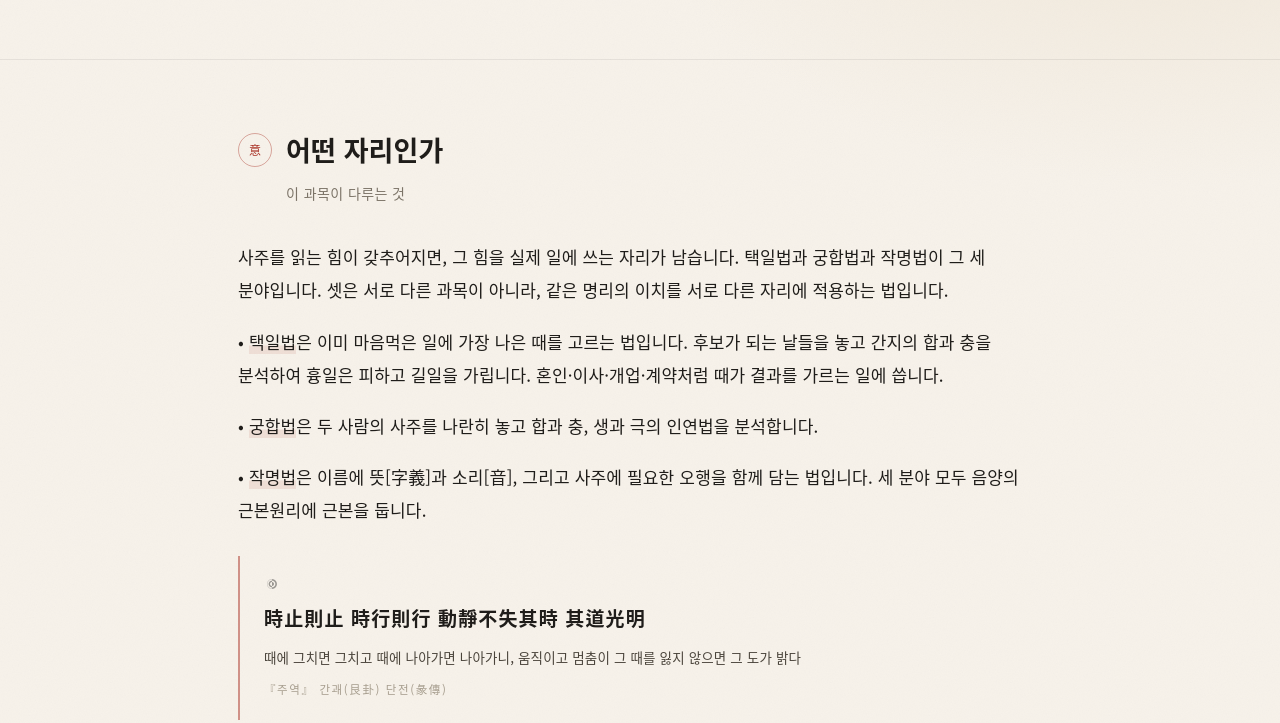
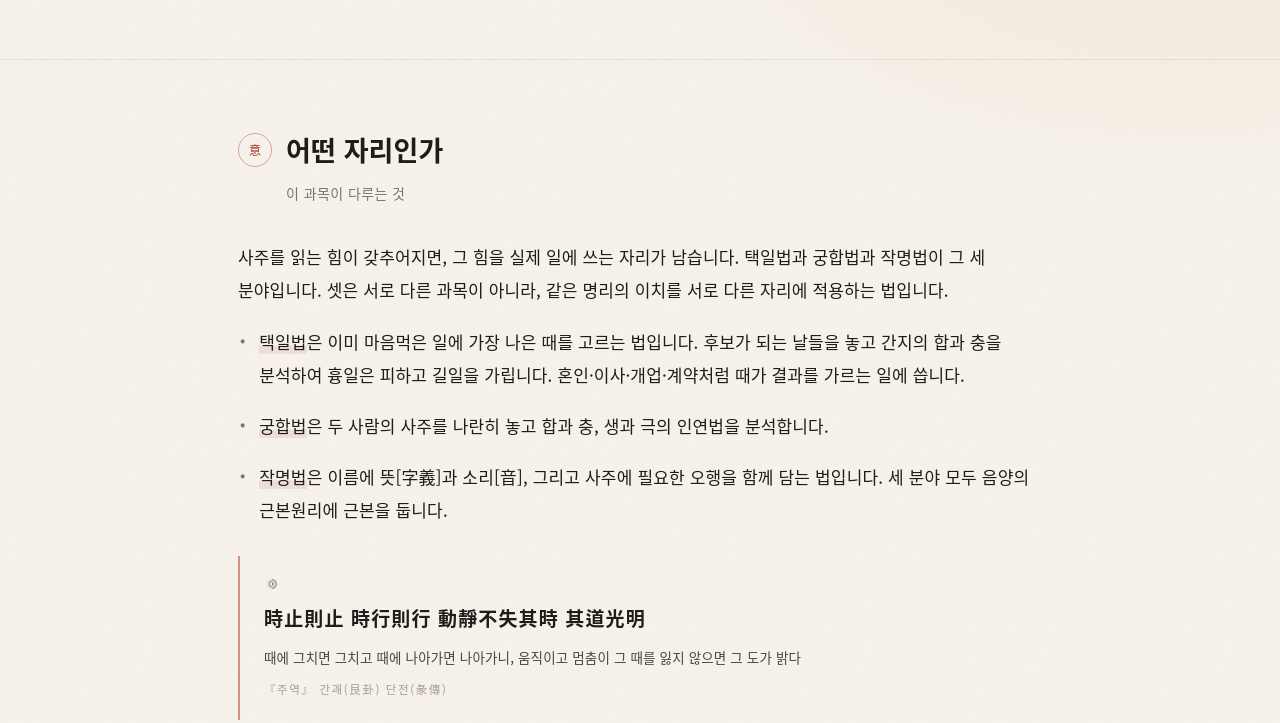
Before and after one commit to menes9237827-pixel/menes9237827-pixel.github.io, a plain HTML site: page taegil-class.html in a window 1280 px wide. Shown: the part 565-1288 px from the top of the page. Drawn offline with Linux system fonts and the light colour scheme.

Commit message:
택일·궁합·작명 강의 항목 점 표시를 사주 편과 같은 방식(p.pt)으로 정리

```diff
--- a/taegil-class.html
+++ b/taegil-class.html
@@ -95,9 +95,9 @@
       <p class="h2lead">이 과목이 다루는 것</p>
       <div class="prose">
           <p>사주를 읽는 힘이 갖추어지면, 그 힘을 실제 일에 쓰는 자리가 남습니다. 택일법과 궁합법과 작명법이 그 세 분야입니다. 셋은 서로 다른 과목이 아니라, 같은 명리의 이치를 서로 다른 자리에 적용하는 법입니다.</p>
-          <p>• <strong>택일법</strong>은 이미 마음먹은 일에 가장 나은 때를 고르는 법입니다. 후보가 되는 날들을 놓고 간지의 합과 충을 분석하여 흉일은 피하고 길일을 가립니다. 혼인·이사·개업·계약처럼 때가 결과를 가르는 일에 씁니다.</p>
-          <p>• <strong>궁합법</strong>은 두 사람의 사주를 나란히 놓고 합과 충, 생과 극의 인연법을 분석합니다.</p>
-          <p>• <strong>작명법</strong>은 이름에 뜻[字義]과 소리[音], 그리고 사주에 필요한 오행을 함께 담는 법입니다. 세 분야 모두 음양의 근본원리에 근본을 둡니다.</p>
+          <p class="pt"><strong>택일법</strong>은 이미 마음먹은 일에 가장 나은 때를 고르는 법입니다. 후보가 되는 날들을 놓고 간지의 합과 충을 분석하여 흉일은 피하고 길일을 가립니다. 혼인·이사·개업·계약처럼 때가 결과를 가르는 일에 씁니다.</p>
+          <p class="pt"><strong>궁합법</strong>은 두 사람의 사주를 나란히 놓고 합과 충, 생과 극의 인연법을 분석합니다.</p>
+          <p class="pt"><strong>작명법</strong>은 이름에 뜻[字義]과 소리[音], 그리고 사주에 필요한 오행을 함께 담는 법입니다. 세 분야 모두 음양의 근본원리에 근본을 둡니다.</p>
           <blockquote class="quote">
             <img class="quote-sym" src="assets/symbol-ink.png" alt="" width="16" height="16">
             <p class="cn">時止則止 時行則行 動靜不失其時 其道光明</p>
```
